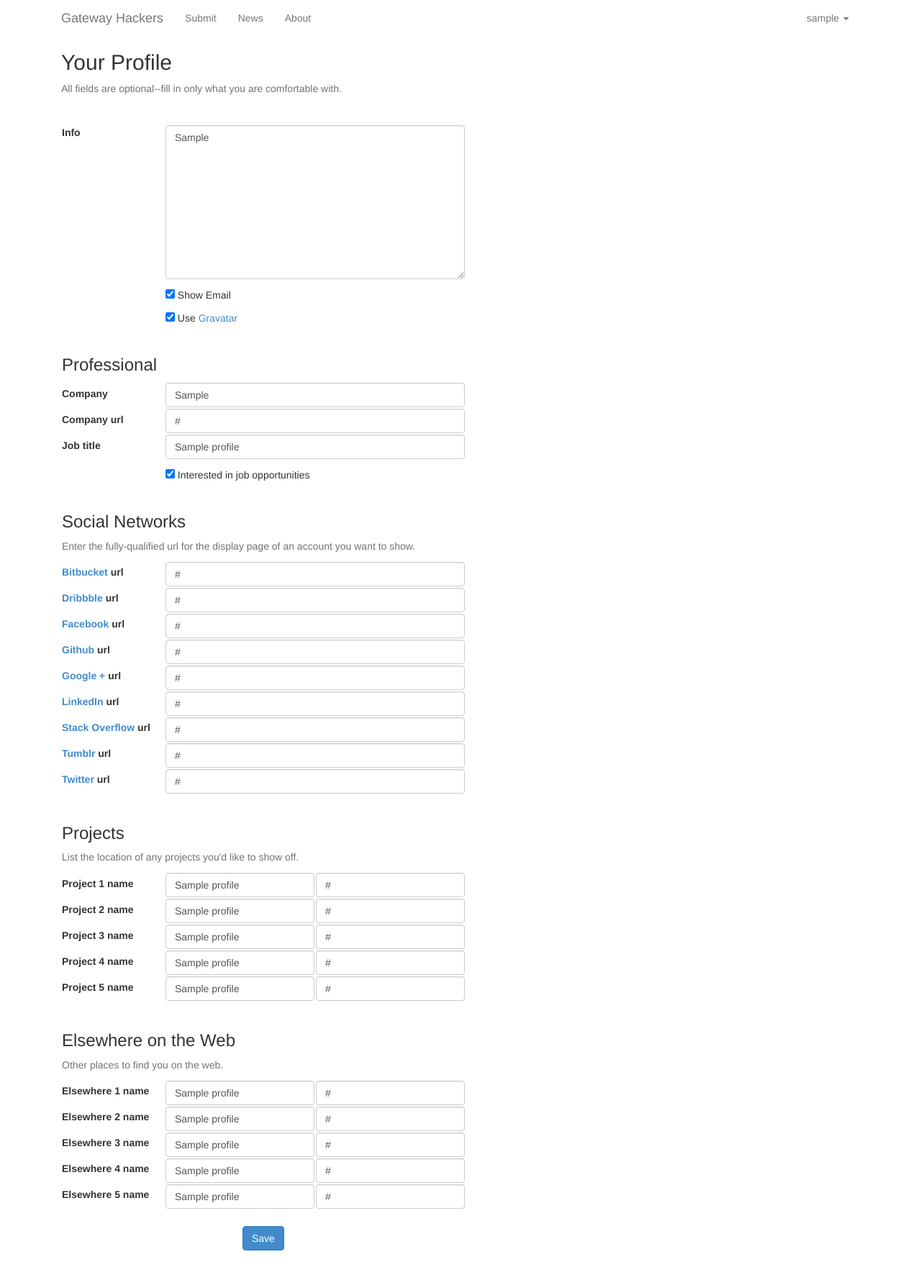
After one commit to inchingforward/gh, a Django app: page /profiles/update/1/ in a window 1280 px wide. The commit adds this page. Shown: the whole page at 72% size. Run offline with Django 3.2, Linux system fonts and the light colour scheme; a user stored in the database is signed in; tables that the repository leaves empty hold one stand-in row (values such as "Sample post"); parts of the project's set-up code (start-up, migrations or seed data) failed here and were passed over; some libraries are stand-ins or nearby versions.

Commit message:
Added profile editing.

```diff
--- /dev/null
+++ b/gh/profiles/forms.py
@@ -0,0 +1,8 @@
+from django import forms
+from .models import Profile
+
+
+class ProfileForm(forms.ModelForm):
+    class Meta:
+        model = Profile
+        exclude = ('user', 'skills',)
--- a/gh/profiles/models.py
+++ b/gh/profiles/models.py
@@ -1,5 +1,6 @@
 from django.db import models
 from django.contrib.auth.models import User
+from django.core.urlresolvers import reverse
 
 
 class Profile(models.Model):
@@ -54,7 +55,7 @@ class Profile(models.Model):
         return self.user.username
 
     def get_absolute_url(self):
-        return reverse('profile', kwargs={'pk': self.pk})
+        return reverse('profile-detail', kwargs={'username': self.user.username})
 
     def get_short_name(self):
         if self.user.first_name:
--- a/gh/profiles/urls.py
+++ b/gh/profiles/urls.py
@@ -1,7 +1,8 @@
 from django.conf.urls import patterns, url
-from .views import ProfileDetailView
+from .views import ProfileDetailView, ProfileUpdateView
 
 
 urlpatterns = patterns('',
+    url(r'^update/(?P<pk>\d+)/$', ProfileUpdateView.as_view(), name='profile-edit'),
     url(r'^(?P<username>\w+)/$', ProfileDetailView.as_view(), name='profile-detail'),
 )
--- a/gh/profiles/views.py
+++ b/gh/profiles/views.py
@@ -1,6 +1,9 @@
 from django.views.generic.detail import DetailView
+from django.views.generic.edit import UpdateView
 from django.shortcuts import get_object_or_404
+from braces.views import LoginRequiredMixin
 from .models import Profile
+from .forms import ProfileForm
 
 
 class ProfileDetailView(DetailView):
@@ -8,3 +11,16 @@ class ProfileDetailView(DetailView):
 
     def get_object(self):
         return get_object_or_404(Profile, user__username=self.kwargs['username'])
+
+class ProfileUpdateView(LoginRequiredMixin,UpdateView):
+    model = Profile
+    form_class = ProfileForm
+
+    def get_object(self):
+        print self.kwargs
+        print self.request.user
+        return get_object_or_404(Profile, user=self.request.user)
+
+    def form_valid(self, form):
+        form.instance.user = self.request.user
+        return super(ProfileUpdateView, self).form_valid(form)
--- a/gh/static/css/gh.css
+++ b/gh/static/css/gh.css
@@ -146,3 +146,19 @@
     border-left: 1px solid #ccc;
     border-right: 1px solid #ccc;
 }
+
+#profile-edit table {
+    margin-top: 40px;
+}
+
+#profile-edit th {
+    padding-right: 20px;
+}
+
+#profile-edit h3 {
+    margin-top: 40px;
+}
+
+#profile-edit input[type="checkbox"] {
+    margin-top: 12px;
+}
--- /dev/null
+++ b/gh/templates/profiles/profile_form.html
@@ -0,0 +1,249 @@
+{% extends "layout.html" %}
+
+{% block content %}
+<div id="profile-edit">
+<form class="form-inline" method="post" action="">
+{% csrf_token %}
+
+<h2>Your Profile</h2>
+
+<span class="help-block">All fields are optional--fill in only what you are comfortable with.</span>
+
+{{ form.non_field_errors }}
+
+<table>
+<tr>
+    <th valign="top"><label for="id_info">Info</label></th>
+    <td colspan="2">
+        <textarea class="form-control" cols="40" id="id_info" name="info" rows="10" placeholder="Information about yourself.  Markdown supported.">{{ object.info }}</textarea>
+        {{ form.info.errors }}
+    </td>
+</tr>
+<tr>
+    <th>&nbsp;</th>
+    <td colspan="2">
+        {{ form.show_email }} Show Email
+        {{ form.show_email.errors }}
+    </td>
+</tr>
+<tr>
+    <th>&nbsp;</th>
+    <td colspan="2">
+        {{ form.use_gravatar }} Use <a href="http://gravatar.com">Gravatar</a>
+        {{ form.use_gravatar.errors }}
+    </td>
+</tr>
+
+<tr><td colspan="2"><h3>Professional</h3></tr></tr>
+<tr>
+    <th><label for="id_company">Company</label></th>
+    <td colspan="2">
+        <input class="form-control" id="id_company" name="company" type="text" value="{{ object.company }}" />
+        {{ form.company.errors }}
+    </td>
+</tr>
+<tr>
+    <th><label for="id_company_url">Company url</label></th>
+    <td colspan="2">
+        <input class="form-control" id="id_company_url" maxlength="200" name="company_url" type="text" value="{{ object.company_url }}" />
+        {{ form.company_url.errors }}
+    </td>
+</tr>
+<tr>
+    <th><label for="id_job_title">Job title</label></th>
+    <td colspan="2">
+        <input class="form-control" id="id_job_title" name="job_title" type="text" value="{{ object.job_title }}">
+        {{ form.job_title.errors }}
+    </td>
+</tr>
+<tr>
+    <th>&nbsp;</th>
+    <td colspan="2">
+        {{ form.interested_in_job_opportunities }} Interested in job opportunities
+        {{ form.interested_in_job_opportunities.errors }}
+    </td>
+</tr>
+<tr><td colspan="3"><h3>Social Networks</h3><span class="help-block">Enter the fully-qualified url for the display page of an account you want to show.</span></tr></tr>
+<tr>
+    <th><label for="id_bitbucket_url"><a href="https://bitbucket.org">Bitbucket</a> url</label></th>
+    <td colspan="2">
+        <input class="form-control" id="id_bitbucket_url" maxlength="200" name="bitbucket_url" type="text" value="{{ object.bitbucket_url }}" />
+        {{ form.bitbucket_url.errors }}
+    </td>
+</tr>
+<tr>
+    <th><label for="id_dribbble_url"><a href="http://dribbble.com">Dribbble</a> url</label></th>
+    <td colspan="2">
+        <input class="form-control" id="id_dribbble_url" maxlength="200" name="dribbble_url" type="text" value="{{ object.dribbble_url }}" />
+        {{ form.dribbble_url.errors }}
+    </td>
+</tr>
+<tr>
+    <th><label for="id_facebook_url"><a href="https://www.facebook.com">Facebook</a> url</label></th>
+    <td colspan="2">
+        <input class="form-control" id="id_facebook_url" maxlength="200" name="facebook_url" type="text" value="{{ object.facebook_url }}" />
+        {{ form.facebook_url.errors }}
+    </td>
+</tr>
+<tr>
+    <th><label for="id_github_url"><a href="https://github.com">Github</a> url</label></th>
+    <td colspan="2">
+        <input class="form-control" id="id_github_url" maxlength="200" name="github_url" type="text" value="{{ object.github_url }}" />
+        {{ form.github_url.errors }}
+    </td>
+</tr>
+<tr>
+    <th><label for="id_google_plus_url"><a href="https://plus.google.com/">Google +</a> url</label></th>
+    <td colspan="2">
+        <input class="form-control" id="id_google_plus_url" maxlength="200" name="google_plus_url" type="text" value="{{ object.google_plus_url }}" />
+        {{ form.google_plus_url.errors }}
+    </td>
+</tr>
+<tr>
+    <th><label for="id_linked_in_url"><a href="http://www.linkedin.com">LinkedIn</a> url</label></th>
+    <td colspan="2">
+        <input class="form-control" id="id_linked_in_url" maxlength="200" name="linked_in_url" type="text" value="{{ object.linked_in_url }}" />
+        {{ form.linked_in_url.errors }}
+    </td>
+</tr>
+<tr>
+    <th><label for="id_stack_overflow_url"><a href="http://stackoverflow.com">Stack Overflow</a> url</label></th>
+    <td colspan="2">
+        <input class="form-control" id="id_stack_overflow_url" maxlength="200" name="stack_overflow_url" type="text" value="{{ object.stack_overflow_url }}" />
+        {{ form.stack_overflow_url.errors }}
+    </td>
+</tr>
+<tr>
+    <th><label for="id_tumblr_url"><a href="https://www.tumblr.com">Tumblr</a> url</label></th>
+    <td colspan="2">
+        <input class="form-control" id="id_tumblr_url" maxlength="200" name="tumblr_url" type="text" value="{{ object.tumblr_url }}" />
+        {{ form.tumblr_url.errors }}
+    </td>
+</tr>
+<tr>
+    <th><label for="id_twitter_url"><a href="https://twitter.com">Twitter</a> url</label></th>
+    <td colspan="2">
+        <input class="form-control" id="id_twitter_url" maxlength="200" name="twitter_url" type="text" value="{{ object.twitter_url }}" />
+        {{ form.twitter_url.errors }}
+    </td>
+</tr>
+<tr><td colspan="3"><h3>Projects</h3><span class="help-block">List the location of any projects you'd like to show off.</tr></tr>
+<tr>
+    <th><label for="id_project_1_name">Project 1 name</label></th>
+    <td>
+        <input class="form-control" id="id_project_1_name" name="project_1_name" type="text" placeholder="Name 1" value="{{ object.project_1_name }}" />
+        {{ form.project_1_name.errors }}
+    </td>
+    <td>
+        <input class="form-control" id="id_project_1_url" maxlength="200" name="project_1_url" type="text" placeholder="URL 1" value="{{ object.project_1_url }}" />
+        {{ form.project_1_url.errors }}
+    </td>
+</tr>
+<tr>
+    <th><label for="id_project_2_name">Project 2 name</label></th>
+    <td>
+        <input class="form-control" id="id_project_2_name" name="project_2_name" type="text" placeholder="Name 2" value="{{ object.project_2_name }}" />
+        {{ form.project_2_name.errors }}
+    </td>
+    <td>
+        <input class="form-control" id="id_project_2_url" maxlength="200" name="project_2_url" type="text" placeholder="URL 2" value="{{ object.project_2_url }}" />
+        {{ form.project_2_url.errors }}
+    </td>
+</tr>
+<tr>
+    <th><label for="id_project_3_name">Project 3 name</label></th>
+    <td>
+        <input class="form-control" id="id_project_3_name" name="project_3_name" type="text" placeholder="Name 3" value="{{ object.project_3_name }}" />
+        {{ form.project_3_name.errors }}
+    </td>
+    <td>
+        <input class="form-control" id="id_project_3_url" maxlength="200" name="project_3_url" type="text" placeholder="URL 3" value="{{ object.project_3_url }}" />
+        {{ form.project_3_url.errors }}
+    </td>
+</tr>
+<tr>
+    <th><label for="id_project_4_name">Project 4 name</label></th>
+    <td>
+        <input class="form-control" id="id_project_4_name" name="project_4_name" type="text" placeholder="Name 4" value="{{ object.project_4_name }}" />
+        {{ form.project_4_name.errors }}
+    </td>
+    <td>
+        <input class="form-control" id="id_project_4_url" maxlength="200" name="project_4_url" type="text" placeholder="URL 4" value="{{ object.project_4_url }}" />
+        {{ form.project_4_url.errors }}
+    </td>
+</tr>
+<tr>
+    <th><label for="id_project_5_name">Project 5 name</label></th>
+    <td>
+        <input class="form-control" id="id_project_5_name" name="project_5_name" type="text" placeholder="Name 5" value="{{ object.project_5_name }}" />
+        {{ form.project_5_name.errors }}
+    </td>
+    <td>
+        <input class="form-control" id="id_project_5_url" maxlength="200" name="project_5_url" type="text" placeholder="URL 5" value="{{ object.project_5_url }} "/>
+        {{ form.project_5_url.errors }}
+    </td>
+</tr>
+<tr><td colspan="3"><h3>Elsewhere on the Web</h3><span class="help-block">Other places to find you on the web.</span></tr></tr>
+<tr>
+    <th><label for="id_elsewhere_1_name">Elsewhere 1 name</label></th>
+    <td>
+        <input class="form-control" id="id_elsewhere_1_name" name="elsewhere_1_name" type="text" placeholder="Name 1" value="{{ object.elsewhere_1_name }}" />
+        {{ form.elsewhere_1_name.errors }}
+    </td>
+    <td>
+        <input class="form-control" id="id_elsewhere_1_url" maxlength="200" name="elsewhere_1_url" type="text" placeholder="URL 1" value="{{ object.elsewhere_1_url }}" />
+        {{ form.elsewhere_1_url.errors }}
+    </td>
+</tr>
+<tr>
+    <th><label for="id_elsewhere_2_name">Elsewhere 2 name</label></th>
+    <td>
+        <input class="form-control" id="id_elsewhere_2_name" name="elsewhere_2_name" type="text" placeholder="Name 2" value="{{ object.elsewhere_2_name }}" />
+        {{ form.elsewhere_2_name.errors }}
+    </td>
+    <td>
+        <input class="form-control" id="id_elsewhere_2_url" maxlength="200" name="elsewhere_2_url" type="text" placeholder="URL 2" value="{{ object.elsewhere_2_url }}" />
+        {{ form.elsewhere_2_url.errors }}
+    </td>
+</tr>
+<tr>
+    <th><label for="id_elsewhere_3_name">Elsewhere 3 name</label></th>
+    <td>
+        <input class="form-control" id="id_elsewhere_3_name" name="elsewhere_3_name" type="text" placeholder="Name 3" value="{{ object.elsewhere_3_name }}" />
+        {{ form.elsewhere_3_name.errors }}
+    </td>
+    <td>
+        <input class="form-control" id="id_elsewhere_3_url" maxlength="200" name="elsewhere_3_url" type="text" placeholder="URL 3" value="{{ object.elsewhere_3_url }}" />
+        {{ form.elsewhere_3_url.errors }}
+    </td>
+</tr>
+<tr>
+    <th><label for="id_elsewhere_4_name">Elsewhere 4 name</label></th>
+    <td>
+        <input class="form-control" id="id_elsewhere_4_name" name="elsewhere_4_name" type="text" placeholder="Name 4" value="{{ object.elsewhere_4_name }}" />
+        {{ form.elsewhere_4_name.errors }}
+    </td>
+    <td>
+        <input class="form-control" id="id_elsewhere_4_url" maxlength="200" name="elsewhere_4_url" type="text" placeholder="URL 4" value="{{ object.elsewhere_4_url }}" />
+        {{ form.elsewhere_4_url.errors }}
+    </td>
+</tr>
+<tr>
+    <th><label for="id_elsewhere_5_name">Elsewhere 5 name</label></th>
+    <td>
+        <input class="form-control" id="id_elsewhere_5_name" name="elsewhere_5_name" type="text" placeholder="Name 5" value="{{ object.elsewhere_5_name }}" />
+        {{ form.elsewhere_5_name.errors }}
+    </td>
+    <td>
+        <input class="form-control" id="id_elsewhere_5_url" maxlength="200" name="elsewhere_5_url" type="text" placeholder="URL 5" value="{{ object.elsewhere_5_url }}" />
+        {{ form.elsewhere_5_url.errors }}
+    </td>
+</tr>
+<tr><td colspan="3">&nbsp;</td></tr>
+<tr>
+    <td colspan="3" align="center"><button class="btn btn-primary" type="submit">Save</button></td>
+</tr>
+</table>
+</form>
+</div>
+{% endblock %}
```
Also changed, not shown: gh/templates/profiles/profile_detail.html (+9 -1 lines).
